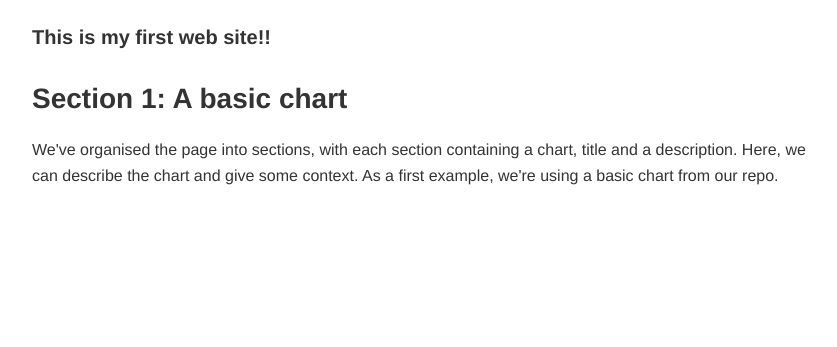
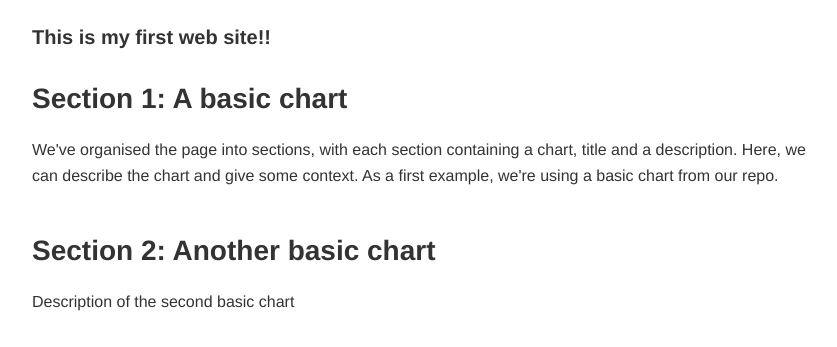
Before and after one commit to CarlosGV1208/CarlosGV1208.github.io, a plain HTML site: page index.html in a window 1280 px wide. Shown: the part 177-524 px from the top of the page, without its empty margins (208-1045 px from the left). Drawn offline with Linux system fonts and the light colour scheme; a script that the page names is missing.

Commit message:
Update index.html

```diff
--- a/index.html
+++ b/index.html
@@ -91,6 +91,24 @@
 
     </script>
 
+      <section>
+        <div class="chart-description">
+            <h2>Section 2: Another basic chart</h2>
+            <p>
+                Description of the second basic chart
+            </p>
+        </div>
+        <figure id="Location2"></figure>
+    </section>
+
+
+    <script>
+
+        let figure_2_spec = "wk1_chart1.json";
+        vegaEmbed('#Location2', figure_2_spec)
+
+    </script>
+
 </body>
 
 </html>
```
